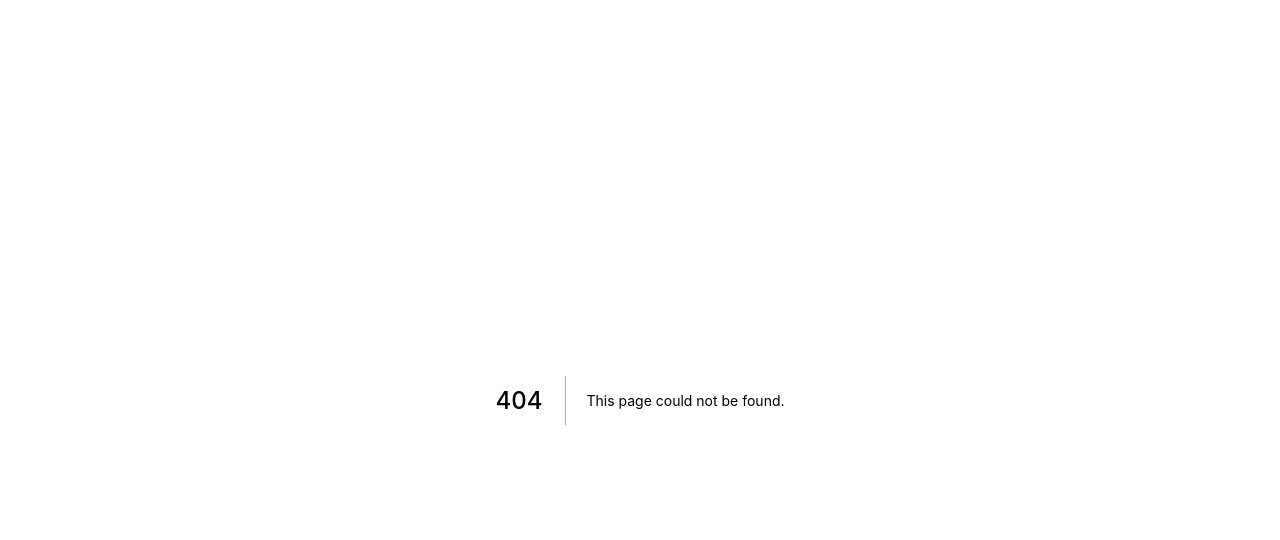
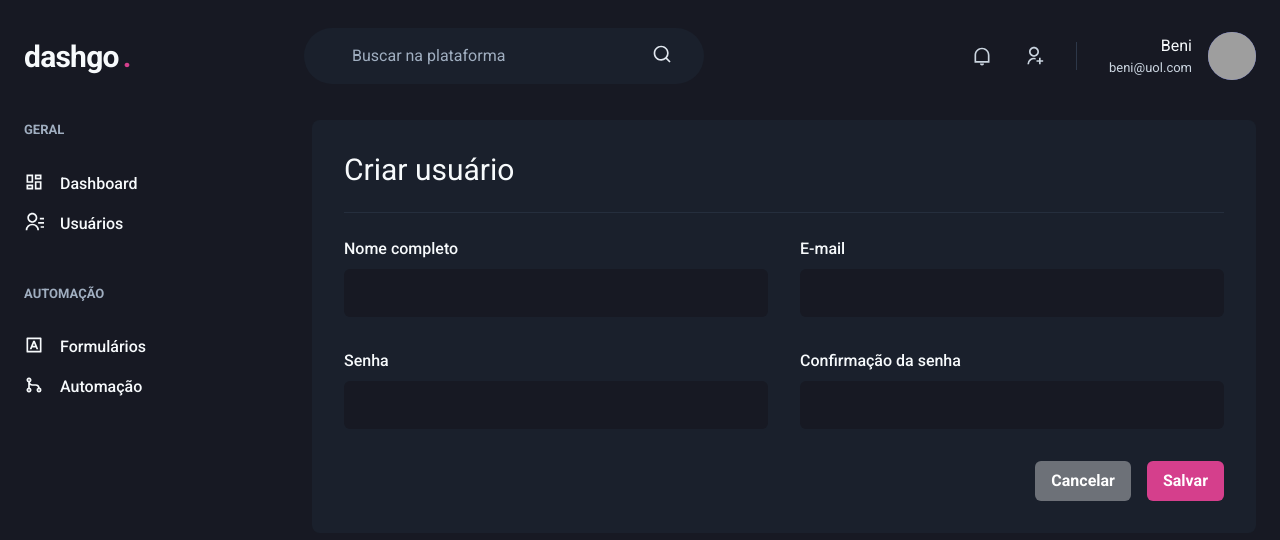
Before and after one commit to beniciodaniel/dashgo, a Next.js app: page /users/create in a window 1280 px wide. Before the commit this address had no page. Shown: the top 540 px of the page. Built offline with nearby package versions, Linux system fonts and the light colour scheme; grey boxes are pictures that could not be loaded.

Commit message:
creating user create form

```diff
--- /dev/null
+++ b/src/pages/users/create.tsx
@@ -0,0 +1,56 @@
+import React from 'react';
+import {
+  Box,
+  Button,
+  Divider,
+  Flex,
+  Heading,
+  HStack,
+  SimpleGrid,
+  VStack
+} from '@chakra-ui/react';
+import { Header } from '../../components/Header';
+import { Sidebar } from '../../components/Sidebar';
+import { Input } from '../../components/Form/Input';
+
+export default function CreateUser() {
+  return (
+    <Box>
+      <Header />
+      <Flex w="100%" maxWidth={1480} my="6" mx="auto" px="6">
+        <Sidebar />
+
+        <Box flex="1" borderRadius={8} bgColor="gray.800" p="8">
+          <Heading size="lg" fontWeight="normal">
+            Criar usuário
+          </Heading>
+
+          <Divider borderColor="gray.700" my="6" />
+
+          <VStack spacing="8">
+            <SimpleGrid minChildWidth="240px" spacing="8" w="100%">
+              <Input name="name" label="Nome completo" />
+              <Input name="email" type="email" label="E-mail" />
+            </SimpleGrid>
+
+            <SimpleGrid minChildWidth="240px" spacing="8" w="100%">
+              <Input name="password" type="password" label="Senha" />
+              <Input
+                name="password_confirmation"
+                type="password"
+                label="Confirmação da senha"
+              />
+            </SimpleGrid>
+          </VStack>
+
+          <Flex mt="8" justify="flex-end">
+            <HStack spacing="4">
+              <Button colorScheme="whiteAlpha">Cancelar</Button>
+              <Button colorScheme="pink">Salvar</Button>
+            </HStack>
+          </Flex>
+        </Box>
+      </Flex>
+    </Box>
+  );
+}
```
